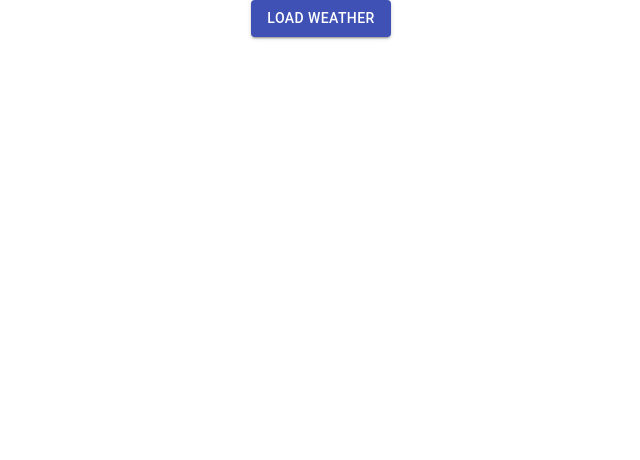
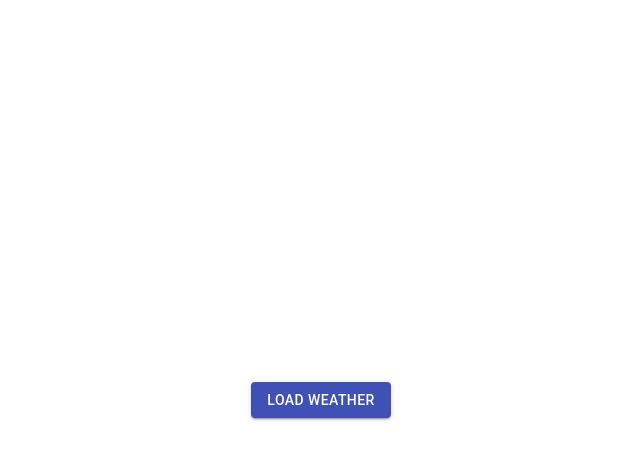
Before and after one commit to dsbmac/weather-api-example, a React (Create React App) app: page / in a window 1280 px wide. Shown: the top 460 px of the page, without its empty margins (319-959 px from the left). Built offline with nearby package versions, Linux system fonts and the light colour scheme.

Commit message:
add app container styles and positioning elements

```diff
--- a/src/App.js
+++ b/src/App.js
@@ -1,11 +1,21 @@
+import { Grid, makeStyles } from '@material-ui/core';
 import React from 'react';
 import './App.css';
 import WeatherBtn from './components/WeatherBtn';
 
+const useStyles = makeStyles({
+    root: { justifyContent: 'center', alignItems: 'center', height: '100vh' }
+});
+
 function App() {
+    const classes = useStyles();
     return (
         <div className="App">
-            <WeatherBtn></WeatherBtn>
+            <Grid container className={classes.root}>
+                <Grid item>
+                    <WeatherBtn></WeatherBtn>
+                </Grid>
+            </Grid>
         </div>
     );
 }
```
Also changed, not shown: 1 other file (tests, documents, lock files or other folders).
